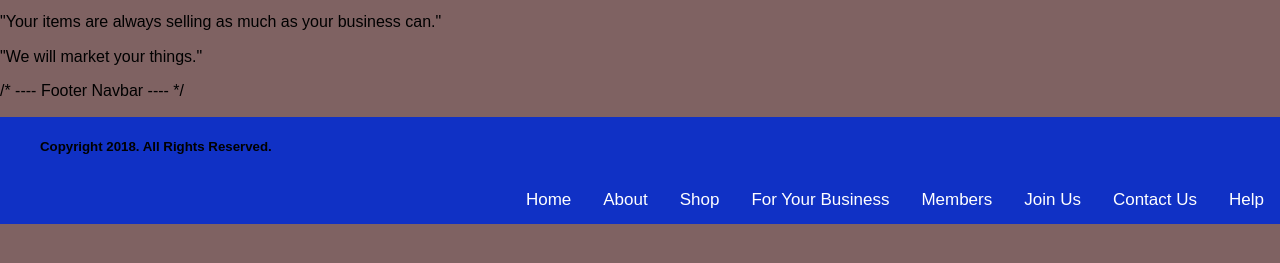
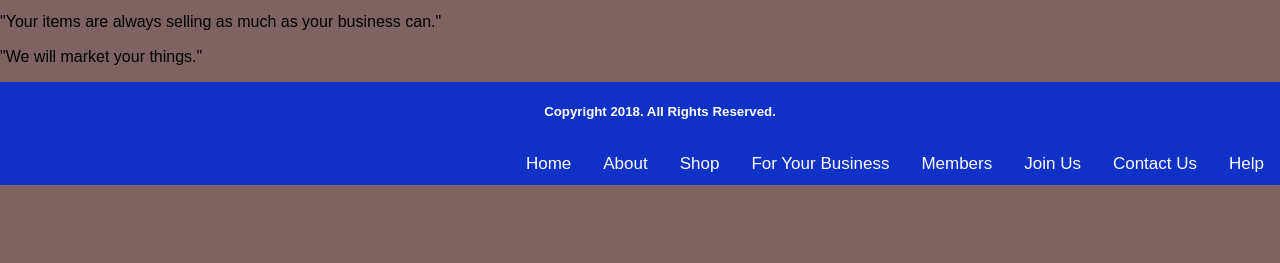
Before and after one commit to ejo120/e-Marketing, a plain HTML site: page index.html in a window 1280 px wide. Shown: the part 155-418 px from the top of the page. Drawn offline with nearby package versions, Linux system fonts and the light colour scheme; a web font is replaced by a local one.

Commit message:
git commit

```diff
--- a/css/styles.css
+++ b/css/styles.css
@@ -55,9 +55,10 @@ body{
     float: right;
     color: #ffffff;
     text-align: center;
-    padding: 14px 16px;
+    padding: 12px 16px;
     text-decoration: none;
-    font-size: 17px;
+	font-size: 17px;
+
 }
 
 /* Color of links on hover */
@@ -72,6 +73,12 @@ body{
     color: white;
 }
 
+
+.copyright{
+	color: white;
+	text-align: center;
+}
+
 .copyright + .footer-nav {
 	display: inline-block;
 }
```
Also changed, not shown: index.html (+3 -5 lines).
